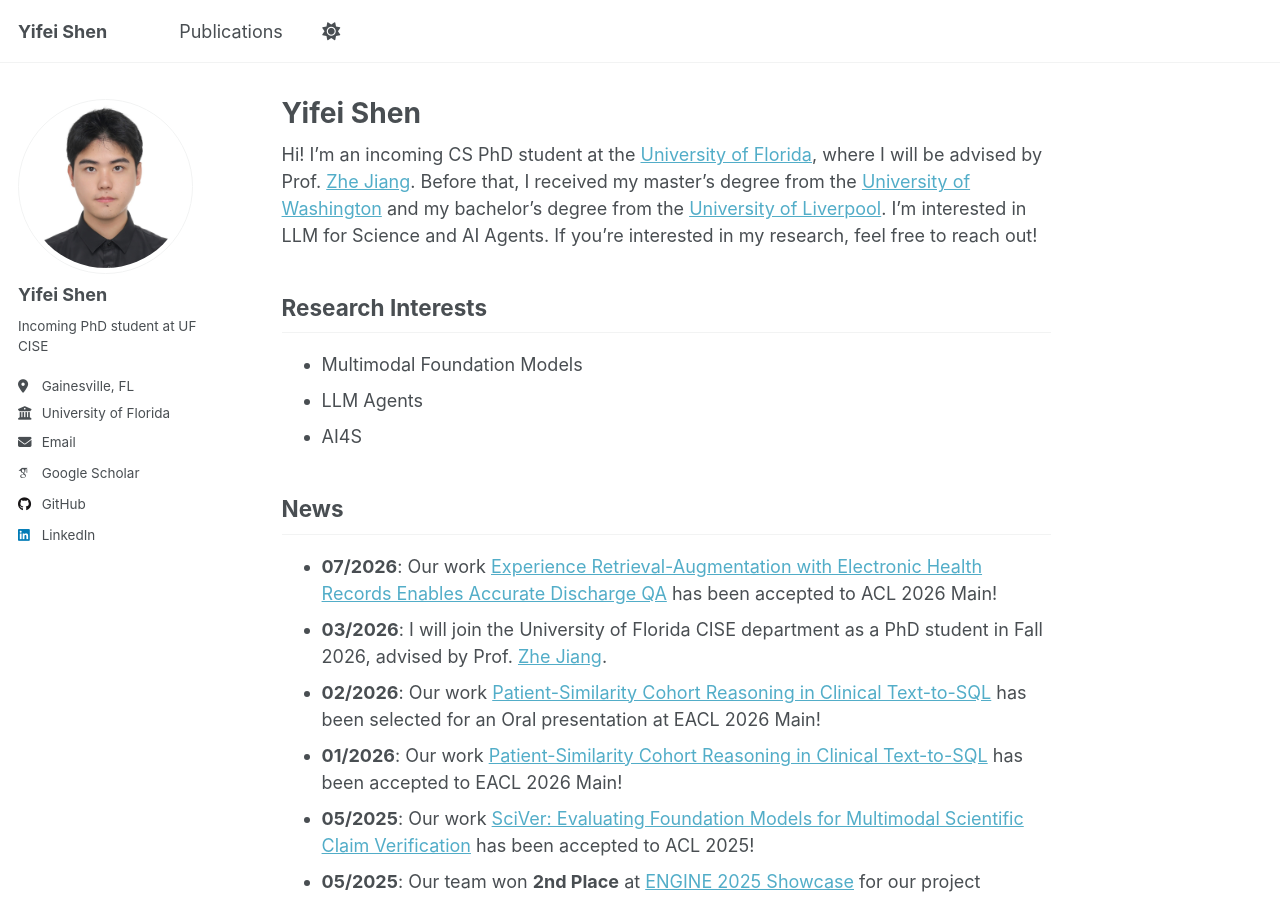
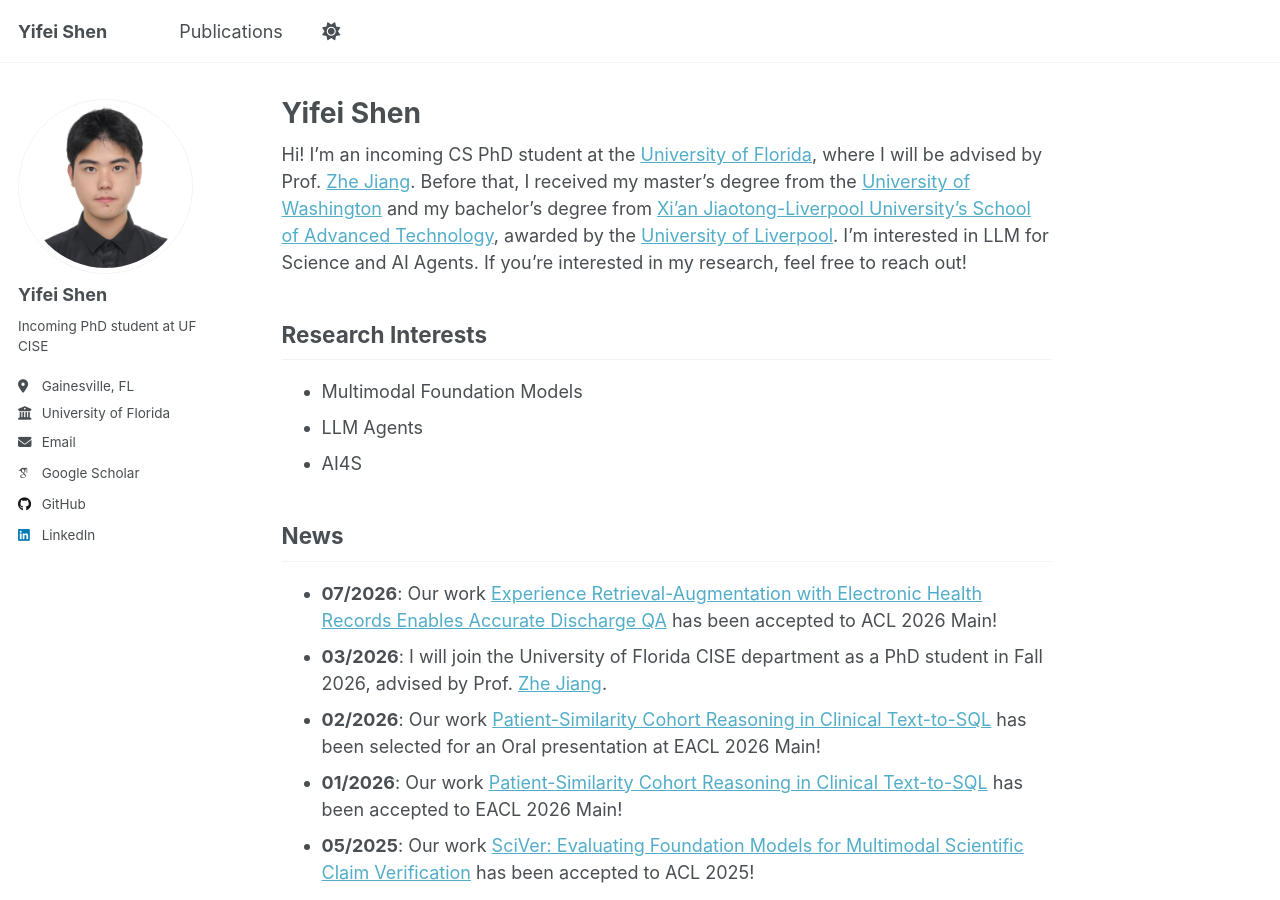
Before and after one commit to Barryshen1/Barryshen1.github.io, a Jekyll site: the page built from _pages/about.md, in a window 1280 px wide and 900 px high. Built offline with Jekyll 4.4.1, drawn with Linux system fonts in a browser that asks for light colours; some web fonts are replaced.

Commit message:
Update undergraduate education link

```diff
--- a/_pages/about.md
+++ b/_pages/about.md
@@ -8,7 +8,7 @@
   - /about.html
 ---
 
-Hi! I'm an incoming CS PhD student at the [University of Florida](https://cise.ufl.edu/), where I will be advised by Prof. [Zhe Jiang](https://www.jiangteam.org/). Before that, I received my master's degree from the [University of Washington](https://www.ece.uw.edu/) and my bachelor's degree from the [University of Liverpool](https://www.liverpool.ac.uk/engineering/). I'm interested in LLM for Science and AI Agents. If you're interested in my research, feel free to reach out!
+Hi! I'm an incoming CS PhD student at the [University of Florida](https://cise.ufl.edu/), where I will be advised by Prof. [Zhe Jiang](https://www.jiangteam.org/). Before that, I received my master's degree from the [University of Washington](https://www.ece.uw.edu/) and my bachelor's degree from [Xi'an Jiaotong-Liverpool University's School of Advanced Technology](https://www.xjtlu.edu.cn/en/study/departments/school-of-advanced-technology), awarded by the [University of Liverpool](https://www.liverpool.ac.uk/engineering/). I'm interested in LLM for Science and AI Agents. If you're interested in my research, feel free to reach out!
 
 ## Research Interests
 
```
